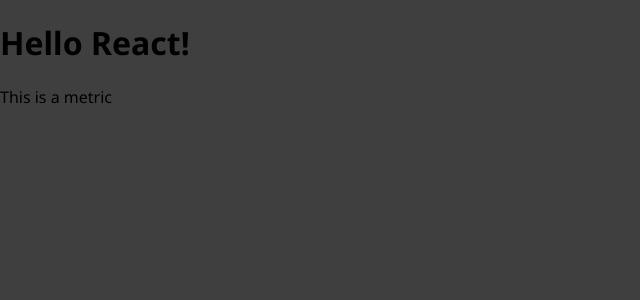
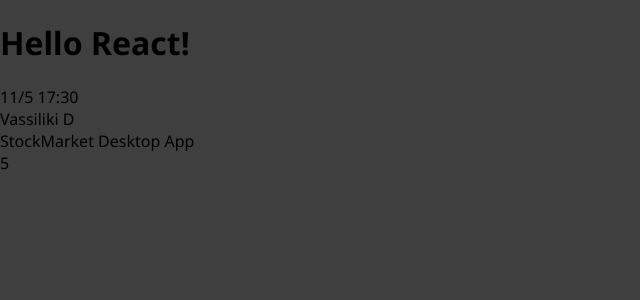
Before and after one commit to akliluMezene-Wanos/react-tutor, a React (Create React App) app: page / in a window 1280 px wide. Shown: the top 300 px of the page, without its empty margins (0-640 px from the left). Built offline with nearby package versions, Linux system fonts and the light colour scheme.

Commit message:
Add MetricItem: added mockup data

```diff
--- a/src/components/MetricItem.js
+++ b/src/components/MetricItem.js
@@ -1,5 +1,10 @@
 const MetricItem = () => {
-    return <p>This is a metric</p>
+    return <div>
+        <div>11/5 17:30</div>
+        <div>Vassiliki D</div>
+        <div>StockMarket Desktop App</div>
+        <div>5</div>
+    </div>
 }
 
 export default MetricItem
```
